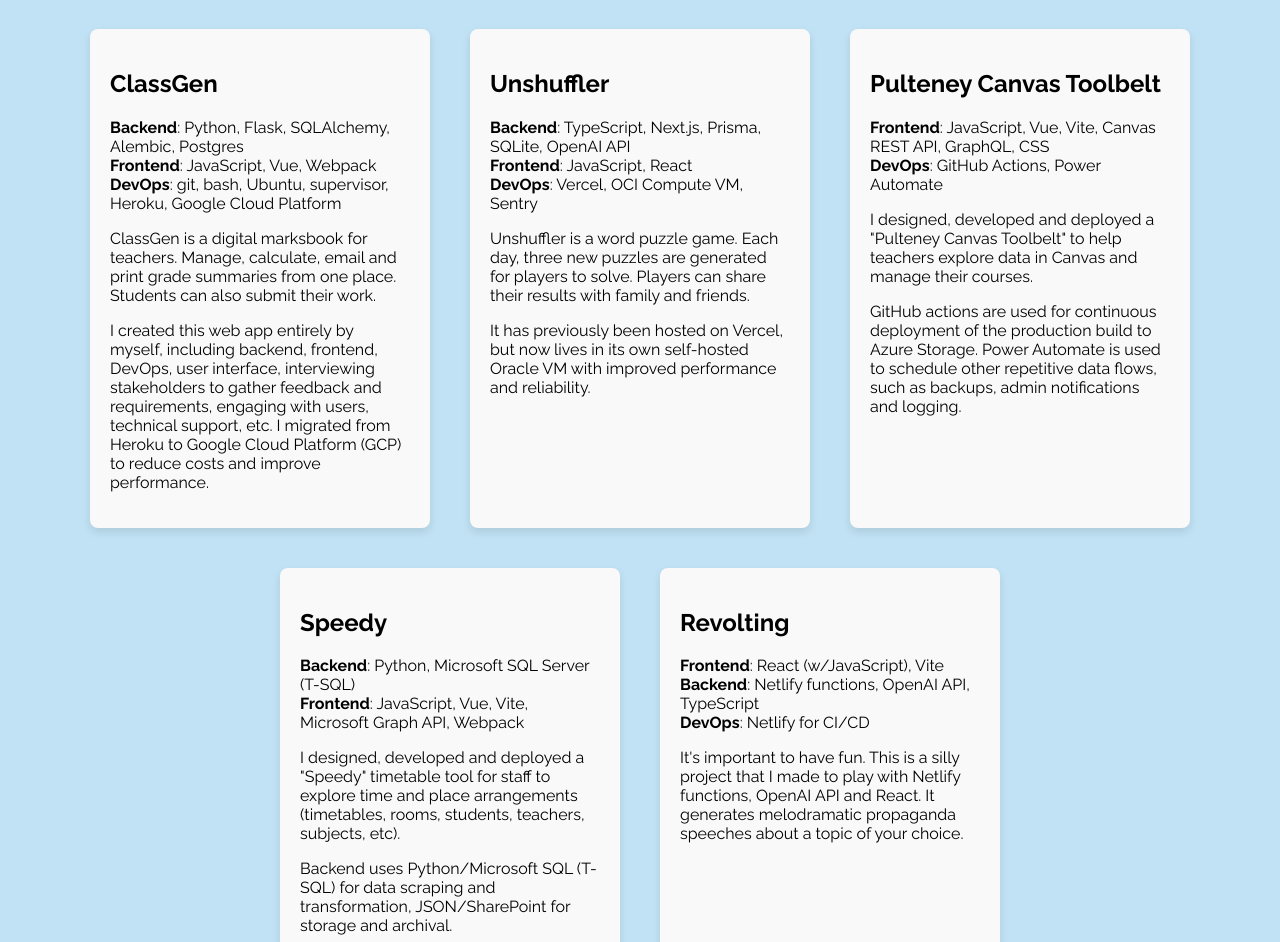
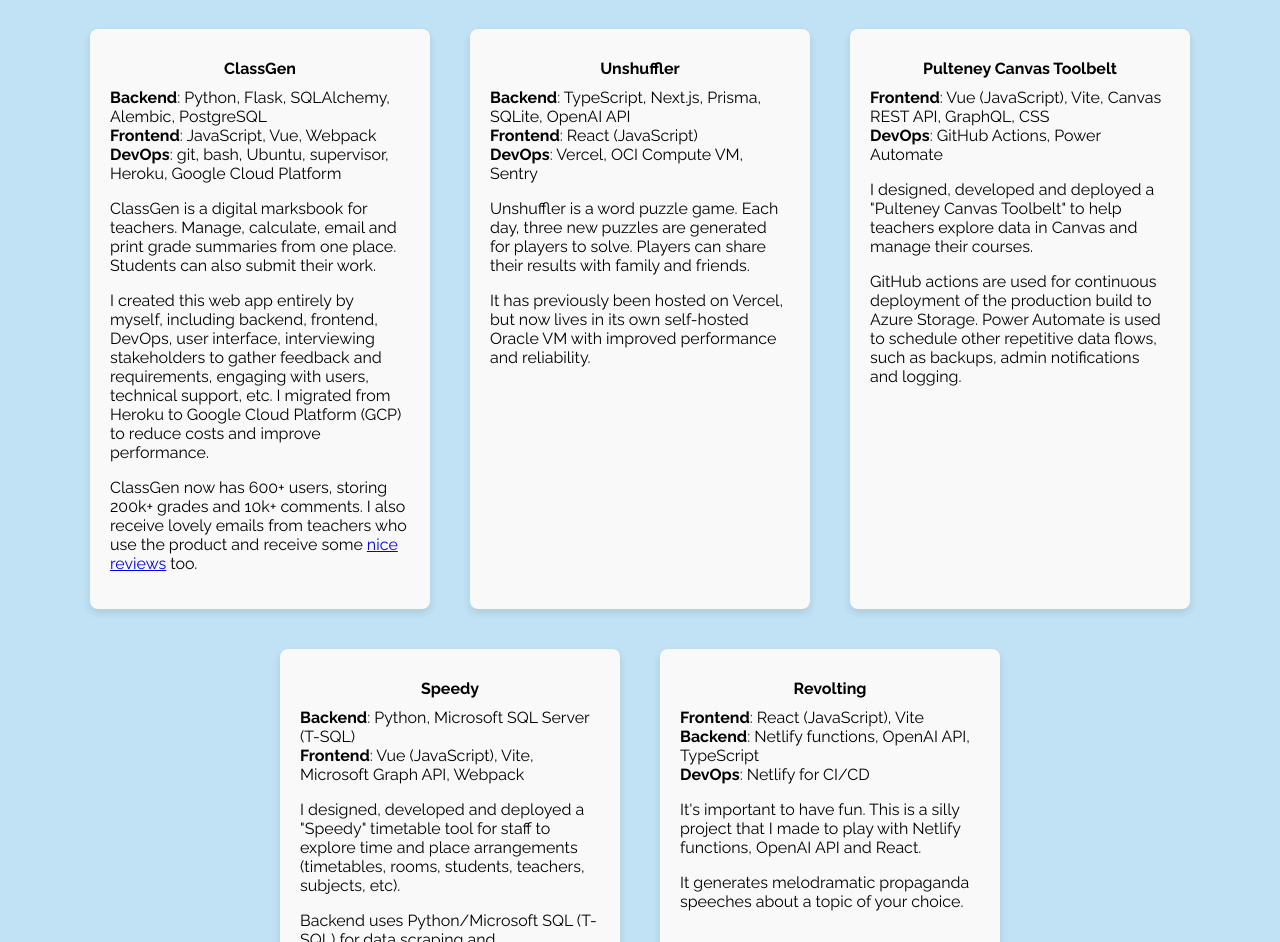
Before and after one commit to thomasranieri/thomasranieriportfolio, a Vue app: page / in a window 1280 px wide. Shown: the part 890-1832 px from the top of the page. Built offline with nearby package versions, Linux system fonts and the light colour scheme.

Commit message:
Update project descriptions

```diff
--- a/src/views/HomeView.vue
+++ b/src/views/HomeView.vue
@@ -22,10 +22,10 @@ import HeroDownArrow from '@/components/HeroDownArrow.vue'
     <h2>Projects</h2>
     <div class="project-cards">
       <article class="project-card">
-        <h2>ClassGen</h2>
+        <h3 class="project-title">ClassGen</h3>
         <div class="project-tech-list">
           <div class="project-tech">
-            <b>Backend</b>: Python, Flask, SQLAlchemy, Alembic, Postgres
+            <b>Backend</b>: Python, Flask, SQLAlchemy, Alembic, PostgreSQL
           </div>
           <div class="project-tech"><b>Frontend</b>: JavaScript, Vue, Webpack</div>
           <div class="project-tech">
@@ -43,15 +43,20 @@ import HeroDownArrow from '@/components/HeroDownArrow.vue'
             users, technical support, etc. I migrated from Heroku to Google Cloud Platform (GCP) to
             reduce costs and improve performance.
           </p>
+          <p>
+            ClassGen now has 600+ users, storing 200k+ grades and 10k+ comments. I also receive lovely emails from
+            teachers who use the product and receive some <a href="https://www.facebook.com/classgenmarks/reviews">nice
+              reviews</a> too.
+          </p>
         </div>
       </article>
       <article class="project-card">
-        <h2>Unshuffler</h2>
+        <h3 class="project-title">Unshuffler</h3>
         <div class="project-tech-list">
           <div class="project-tech">
             <b>Backend</b>: TypeScript, Next.js, Prisma, SQLite, OpenAI API
           </div>
-          <div class="project-tech"><b>Frontend</b>: JavaScript, React</div>
+          <div class="project-tech"><b>Frontend</b>: React (JavaScript)</div>
           <div class="project-tech"><b>DevOps</b>: Vercel, OCI Compute VM, Sentry</div>
         </div>
         <div>
@@ -66,10 +71,10 @@ import HeroDownArrow from '@/components/HeroDownArrow.vue'
         </div>
       </article>
       <article class="project-card">
-        <h2>Pulteney Canvas Toolbelt</h2>
+        <h3 class="project-title">Pulteney Canvas Toolbelt</h3>
         <div class="project-tech-list">
           <div class="project-tech">
-            <b>Frontend</b>: JavaScript, Vue, Vite, Canvas REST API, GraphQL, CSS
+            <b>Frontend</b>: Vue (JavaScript), Vite, Canvas REST API, GraphQL, CSS
           </div>
           <div class="project-tech"><b>DevOps</b>: GitHub Actions, Power Automate</div>
         </div>
@@ -86,11 +91,11 @@ import HeroDownArrow from '@/components/HeroDownArrow.vue'
         </div>
       </article>
       <article class="project-card">
-        <h2>Speedy</h2>
+        <h3 class="project-title">Speedy</h3>
         <div class="project-tech-list">
           <div class="project-tech"><b>Backend</b>: Python, Microsoft SQL Server (T-SQL)</div>
           <div class="project-tech">
-            <b>Frontend</b>: JavaScript, Vue, Vite, Microsoft Graph API, Webpack
+            <b>Frontend</b>: Vue (JavaScript), Vite, Microsoft Graph API, Webpack
           </div>
         </div>
         <div>
@@ -100,27 +105,29 @@ import HeroDownArrow from '@/components/HeroDownArrow.vue'
           </p>
           <p>
             Backend uses Python/Microsoft SQL (T-SQL) for data scraping and transformation,
-            JSON/SharePoint for storage and archival.
+            JSON/SharePoint for storage and archival. The data is stored securely within trusted organisational
+            infrastructure (SharePoint).
           </p>
           <p>
-            Frontend (single page application - SPA) uses Microsoft Graph API, JavaScript, Vue, Vite
-            (migrated from Webpack).
+            Speedy is an optional tool that spreads internally via word of mouth. And yet 88% of Year 7-12 teachers
+            choose use Speedy on a regular basis. This is a result of obsessive attention to user experience, with rapid
+            deployment, continuous iteration and high availability.
           </p>
         </div>
       </article>
       <article class="project-card">
-        <h2>Revolting</h2>
+        <h3 class="project-title">Revolting</h3>
         <div class="project-tech-list">
-          <div class="project-tech"><b>Frontend</b>: React (w/JavaScript), Vite</div>
+          <div class="project-tech"><b>Frontend</b>: React (JavaScript), Vite</div>
           <div class="project-tech"><b>Backend</b>: Netlify functions, OpenAI API, TypeScript</div>
           <div class="project-tech"><b>DevOps</b>: Netlify for CI/CD</div>
         </div>
         <div>
           <p>
             It's important to have fun. This is a silly project that I made to play with Netlify
-            functions, OpenAI API and React. It generates melodramatic propaganda speeches about a
-            topic of your choice.
+            functions, OpenAI API and React.
           </p>
+          <p>It generates melodramatic propaganda speeches about a topic of your choice.</p>
         </div>
       </article>
     </div>
@@ -181,6 +188,13 @@ main {
   box-shadow: 0 4px 8px rgba(0, 0, 0, 0.1);
 }
 
+.project-title {
+  font-size: 2vmin;
+  margin-bottom: 10px;
+  margin-top: 10px;
+  text-align: center;
+}
+
 .project-cards {
   display: flex;
   flex-wrap: wrap;
```
